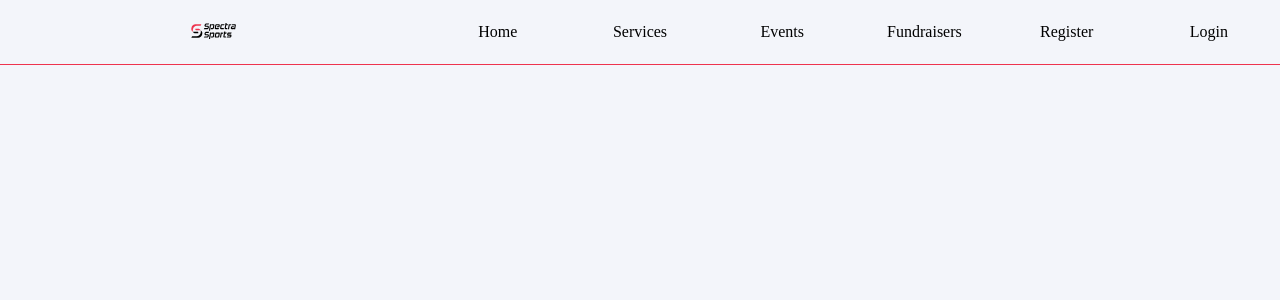
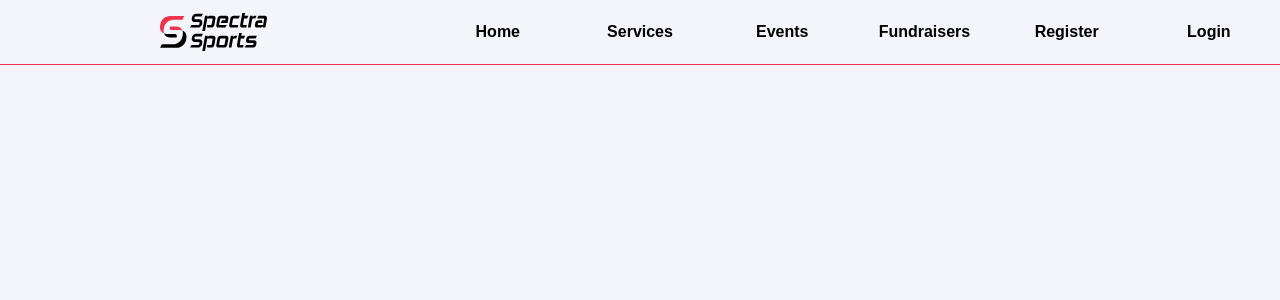
Before and after one commit to RohanAditeya/spectra-sports-website, a Vue app: page / in a window 1280 px wide. Shown: the top 300 px of the page. Built offline with nearby package versions, Linux system fonts and the light colour scheme; the HTML template or start-up script is replaced by a standard one.

Commit message:
corrected logo size and some styles

```diff
--- a/src/components/PageHeader.vue
+++ b/src/components/PageHeader.vue
@@ -11,12 +11,12 @@
         <button><Icon icon="radix-icons:hamburger-menu" :class="['menu-icon']"/></button>
         <div :class="['menu-items']">
           <ul>
-            <li><p>Home</p></li>
-            <li><p>Services</p></li>
-            <li><p>Events</p></li>
-            <li><p>Fundraisers</p></li>
-            <li><p>Register</p></li>
-            <li><p>Login</p></li>
+            <li><p :class="['menu-item']"><strong>Home</strong></p></li>
+            <li><p :class="['menu-item']"><strong>Services</strong></p></li>
+            <li><p :class="['menu-item']"><strong>Events</strong></p></li>
+            <li><p :class="['menu-item']"><strong>Fundraisers</strong></p></li>
+            <li><p :class="['menu-item']"><strong>Register</strong></p></li>
+            <li><p :class="['menu-item']"><strong>Login</strong></p></li>
           </ul>
         </div>
       </div>
@@ -36,24 +36,26 @@
     display: flex;
     height: var(--header-height);
     justify-content: space-between;
+    align-items: center;
   }
 
   .logo-img {
-    max-height: 150%;
+    height: 60%;
+    width: auto;
     flex: 1;
   }
 
   .menu {
     display: flex;
     justify-content: flex-end;
-    padding: 15px;
     align-items: center;
     flex: 1;
     position: relative;
+    height: 100%;
   }
 
   .menu-icon {
-    font-size: 2.5em;
+    font-size: 3em;
   }
 
   .menu-items {
@@ -77,8 +79,22 @@
     padding-right: 20px;
   }
 
+  .menu button {
+    padding: 0;
+    margin: 0;
+    height: 100%;
+    width: auto;
+    background-color: var(--background-light);
+    border: none;
+    padding-right: 15px
+  }
+
   .menu:focus-within .menu-items {
     display: block;
+  }
+
+  .menu-item {
+    font-family: sans-serif;
   }
 
   @media (min-width: 810px) {
@@ -130,5 +146,9 @@
       background-color: var(--spectra-red);
       cursor: pointer;
     }
+
+    .menu-items li:hover .menu-item {
+      color: white;
+    }
   }
 </style>
```
Also changed, not shown: src/static/spectra-logo.svg.
